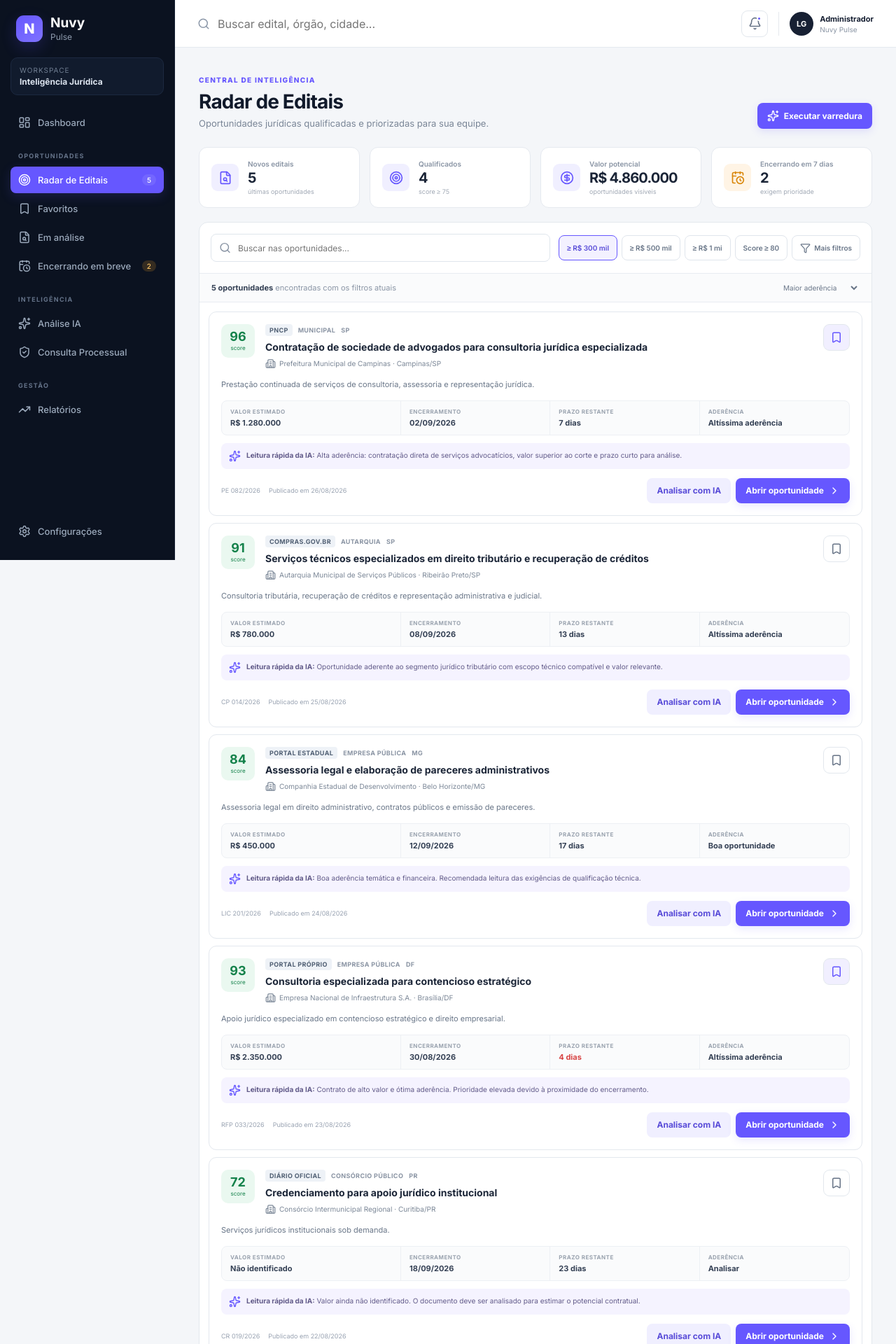
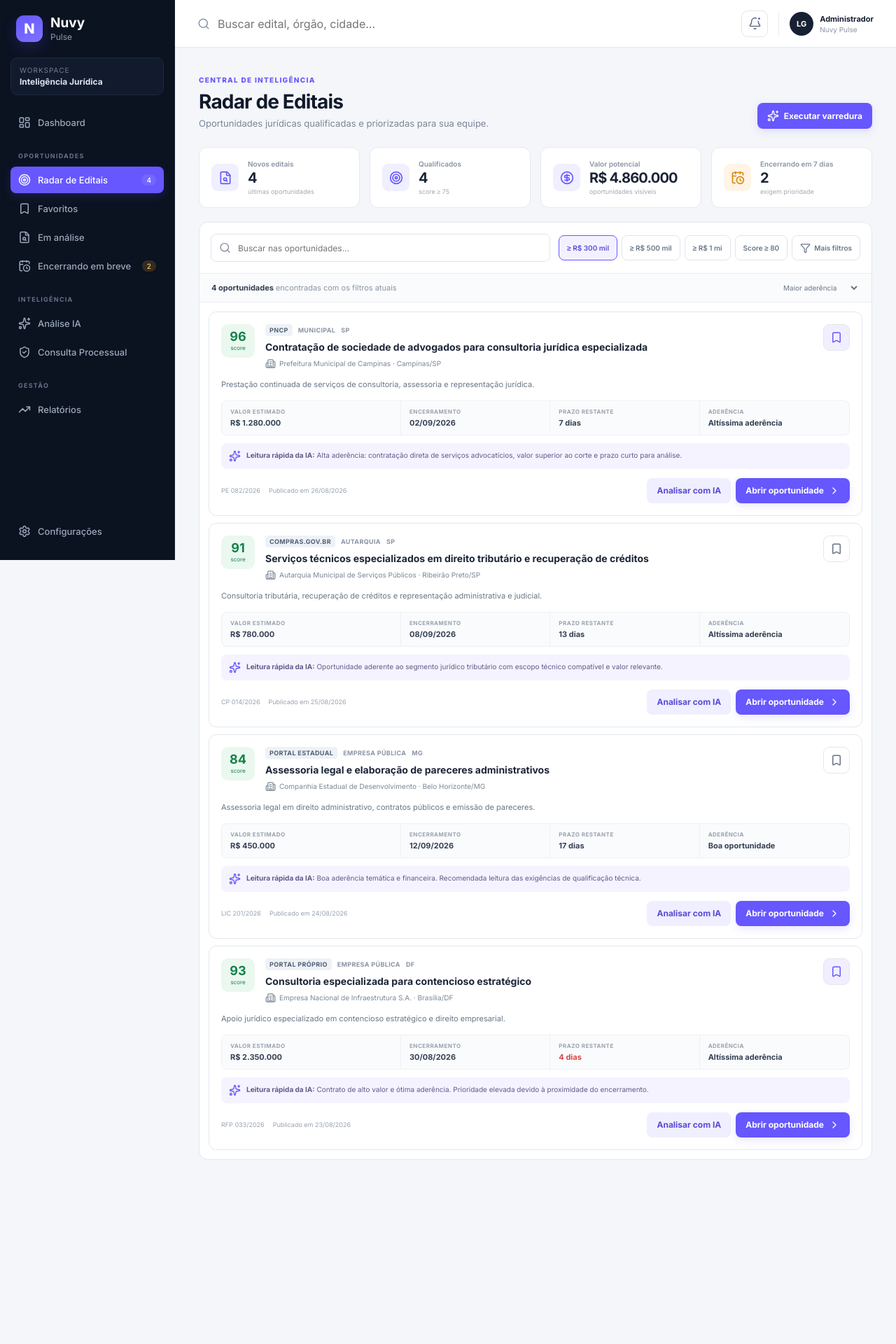
Before and after one commit to LuccaGibelli/nuvy-monitoramento, a React (Vite) app: page / in a window 1280 px wide. Shown: the top 1920 px of the page at 70% size. After the commit the page ends 1691 px from the top, so only its background shows below. Built offline with nearby package versions, Linux system fonts and the light colour scheme.

Commit message:
feat: add operational sample data

```diff
--- a/src/data.ts
+++ b/src/data.ts
@@ -1,101 +1,20 @@
-import type { Opportunity } from './types'
+import type { CollaboratorMetric, Opportunity, PendingItem } from './types'
 
 export const opportunities: Opportunity[] = [
-  {
-    id: '1',
-    title: 'Contratação de sociedade de advogados para consultoria jurídica especializada',
-    organization: 'Prefeitura Municipal de Campinas',
-    city: 'Campinas',
-    state: 'SP',
-    sphere: 'Municipal',
-    processNumber: 'PE 082/2026',
-    modality: 'Pregão Eletrônico',
-    object: 'Prestação continuada de serviços de consultoria, assessoria e representação jurídica.',
-    estimatedValue: 1280000,
-    publishedAt: '26/08/2026',
-    deadline: '02/09/2026',
-    source: 'PNCP',
-    sourceUrl: '#',
-    status: 'Novo',
-    score: 96,
-    summary: 'Alta aderência: contratação direta de serviços advocatícios, valor superior ao corte e prazo curto para análise.',
-    favorite: true,
-  },
-  {
-    id: '2',
-    title: 'Serviços técnicos especializados em direito tributário e recuperação de créditos',
-    organization: 'Autarquia Municipal de Serviços Públicos',
-    city: 'Ribeirão Preto',
-    state: 'SP',
-    sphere: 'Autarquia',
-    processNumber: 'CP 014/2026',
-    modality: 'Concorrência',
-    object: 'Consultoria tributária, recuperação de créditos e representação administrativa e judicial.',
-    estimatedValue: 780000,
-    publishedAt: '25/08/2026',
-    deadline: '08/09/2026',
-    source: 'Compras.gov.br',
-    sourceUrl: '#',
-    status: 'Em análise',
-    score: 91,
-    summary: 'Oportunidade aderente ao segmento jurídico tributário com escopo técnico compatível e valor relevante.',
-  },
-  {
-    id: '3',
-    title: 'Assessoria legal e elaboração de pareceres administrativos',
-    organization: 'Companhia Estadual de Desenvolvimento',
-    city: 'Belo Horizonte',
-    state: 'MG',
-    sphere: 'Empresa pública',
-    processNumber: 'LIC 201/2026',
-    modality: 'Licitação eletrônica',
-    object: 'Assessoria legal em direito administrativo, contratos públicos e emissão de pareceres.',
-    estimatedValue: 450000,
-    publishedAt: '24/08/2026',
-    deadline: '12/09/2026',
-    source: 'Portal estadual',
-    sourceUrl: '#',
-    status: 'Interessante',
-    score: 84,
-    summary: 'Boa aderência temática e financeira. Recomendada leitura das exigências de qualificação técnica.',
-  },
-  {
-    id: '4',
-    title: 'Consultoria especializada para contencioso estratégico',
-    organization: 'Empresa Nacional de Infraestrutura S.A.',
-    city: 'Brasília',
-    state: 'DF',
-    sphere: 'Empresa pública',
-    processNumber: 'RFP 033/2026',
-    modality: 'Seleção competitiva',
-    object: 'Apoio jurídico especializado em contencioso estratégico e direito empresarial.',
-    estimatedValue: 2350000,
-    publishedAt: '23/08/2026',
-    deadline: '30/08/2026',
-    source: 'Portal próprio',
-    sourceUrl: '#',
-    status: 'Participaremos',
-    score: 93,
-    summary: 'Contrato de alto valor e ótima aderência. Prioridade elevada devido à proximidade do encerramento.',
-    favorite: true,
-  },
-  {
-    id: '5',
-    title: 'Credenciamento para apoio jurídico institucional',
-    organization: 'Consórcio Intermunicipal Regional',
-    city: 'Curitiba',
-    state: 'PR',
-    sphere: 'Consórcio público',
-    processNumber: 'CR 019/2026',
-    modality: 'Credenciamento',
-    object: 'Serviços jurídicos institucionais sob demanda.',
-    estimatedValue: null,
-    publishedAt: '22/08/2026',
-    deadline: '18/09/2026',
-    source: 'Diário Oficial',
-    sourceUrl: '#',
-    status: 'Novo',
-    score: 72,
-    summary: 'Valor ainda não identificado. O documento deve ser analisado para estimar o potencial contratual.',
-  },
+  { id:'1', title:'Contratação de sociedade de advogados para consultoria jurídica especializada', organization:'Prefeitura Municipal de Campinas', city:'Campinas', state:'SP', sphere:'Municipal', processNumber:'PE 082/2026', modality:'Pregão Eletrônico', object:'Prestação continuada de serviços de consultoria, assessoria e representação jurídica.', estimatedValue:1280000, publishedAt:'26/08/2026', deadline:'02/09/2026', source:'PNCP', sourceUrl:'#', status:'Novo', score:96, summary:'Alta aderência: contratação direta de serviços advocatícios, valor superior ao corte e prazo curto para análise.', favorite:true },
+  { id:'2', title:'Serviços técnicos especializados em direito tributário e recuperação de créditos', organization:'Autarquia Municipal de Serviços Públicos', city:'Ribeirão Preto', state:'SP', sphere:'Autarquia', processNumber:'CP 014/2026', modality:'Concorrência', object:'Consultoria tributária, recuperação de créditos e representação administrativa e judicial.', estimatedValue:780000, publishedAt:'25/08/2026', deadline:'08/09/2026', source:'Compras.gov.br', sourceUrl:'#', status:'Em análise', score:91, summary:'Oportunidade aderente ao segmento jurídico tributário com escopo técnico compatível e valor relevante.' },
+  { id:'3', title:'Assessoria legal e elaboração de pareceres administrativos', organization:'Companhia Estadual de Desenvolvimento', city:'Belo Horizonte', state:'MG', sphere:'Empresa pública', processNumber:'LIC 201/2026', modality:'Licitação eletrônica', object:'Assessoria legal em direito administrativo, contratos públicos e emissão de pareceres.', estimatedValue:450000, publishedAt:'24/08/2026', deadline:'12/09/2026', source:'Portal estadual', sourceUrl:'#', status:'Interessante', score:84, summary:'Boa aderência temática e financeira. Recomendada leitura das exigências de qualificação técnica.' },
+  { id:'4', title:'Consultoria especializada para contencioso estratégico', organization:'Empresa Nacional de Infraestrutura S.A.', city:'Brasília', state:'DF', sphere:'Empresa pública', processNumber:'RFP 033/2026', modality:'Seleção competitiva', object:'Apoio jurídico especializado em contencioso estratégico e direito empresarial.', estimatedValue:2350000, publishedAt:'23/08/2026', deadline:'30/08/2026', source:'Portal próprio', sourceUrl:'#', status:'Participaremos', score:93, summary:'Contrato de alto valor e ótima aderência. Prioridade elevada devido à proximidade do encerramento.', favorite:true },
 ]
+
+export const pendingItems: PendingItem[] = [
+  { id:'p1', client:'Cliente Alfa', request:'Procuração e documentos societários', owner:'Mariana', dueAt:'27/08/2026', urgency:'Crítica', status:'Urgente' },
+  { id:'p2', client:'Cliente Beta', request:'Comprovante de endereço atualizado', owner:'Rafael', dueAt:'29/08/2026', urgency:'Alta', status:'Aguardando cliente' },
+  { id:'p3', client:'Cliente Gama', request:'Contrato social consolidado', owner:'Mariana', dueAt:'02/09/2026', urgency:'Normal', status:'Aguardando cliente' },
+]
+
+export const collaboratorMetrics: CollaboratorMetric[] = [
+  { id:'c1', name:'Mariana', averageResponseMinutes:12, handled:84, pending:3 },
+  { id:'c2', name:'Rafael', averageResponseMinutes:18, handled:71, pending:2 },
+  { id:'c3', name:'Fernanda', averageResponseMinutes:9, handled:96, pending:1 },
+]
```
